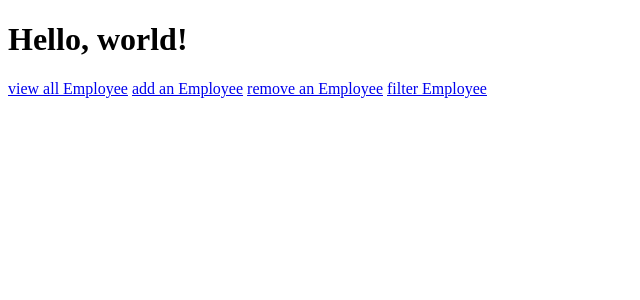
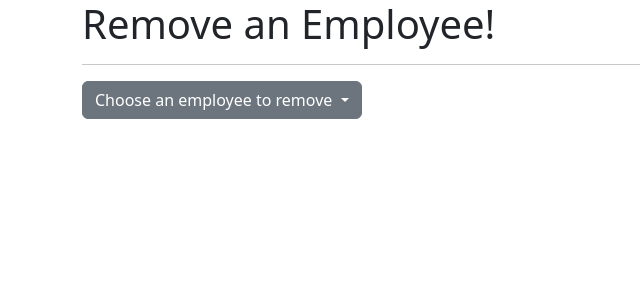
Before and after one commit to sarthakNegi-7777/Payroll_Management_System_Final, a Django app: page /remove_emp in a window 1280 px wide. Shown: the top 300 px of the page, without its empty margins (0-640 px from the left). Run offline with Django 4.2, Linux system fonts and the light colour scheme; data comes from the database, SQL or seed files in the repository; both versions use the stored data as it was after the commit.

Commit message:
Now we can remove employees

```diff
--- a/Emplyee_app/templates/all_emp.html
+++ b/Emplyee_app/templates/all_emp.html
@@ -14,7 +14,7 @@
         <table class="table table-dark table-striped table-bordered border-primary">
             <thead>
               <tr>
-                <th scope="col">#</th>
+                <th scope="col">employee id</th>
                 <th scope="col">First Name</th>
                 <th scope="col">Last Name</th>
                 <th scope="col">Salary</th>
--- a/Emplyee_app/templates/index.html
+++ b/Emplyee_app/templates/index.html
@@ -9,7 +9,7 @@
   <body>
 
     <div class="container">
-        <h1>Hello, world!</h1>
+        <h1>Office Employee Mangement System</h1>
         <a class="btn btn-primary" href="/all_emp" role="button">view  all Employee</a>
         <a class="btn btn-primary" href="/add_emp" role="button">add an Employee</a>
         <a class="btn btn-primary" href="/remove_emp" role="button">remove an Employee</a>
--- a/Emplyee_app/templates/remove_emp.html
+++ b/Emplyee_app/templates/remove_emp.html
@@ -3,16 +3,27 @@
 <head>
     <meta charset="UTF-8">
     <meta name="viewport" content="width=device-width, initial-scale=1.0">
+    <link href="https://cdn.jsdelivr.net/npm/bootstrap@5.3.2/dist/css/bootstrap.min.css" rel="stylesheet" integrity="sha384-T3c6CoIi6uLrA9TneNEoa7RxnatzjcDSCmG1MXxSR1GAsXEV/Dwwykc2MPK8M2HN" crossorigin="anonymous">
+
     <title>Document</title>
 </head>
 <body>
 
     <div class="container">
-        <h1>Hello, world!</h1>
-        <a class="btn btn-primary" href="/all_emp" role="button">view  all Employee</a>
-        <a class="btn btn-primary" href="/add_emp" role="button">add an Employee</a>
-        <a class="btn btn-primary" href="/remove_emp" role="button">remove an Employee</a>
-        <a class="btn btn-primary" href="/filter_emp" role="button">filter Employee</a>
+        <h1>Remove an Employee!</h1>
+        <hr>
+        <div class="dropdown">
+            <button class="btn btn-secondary dropdown-toggle" type="button" data-bs-toggle="dropdown" aria-expanded="false">
+              Choose an employee to remove
+            </button>
+            <ul class="dropdown-menu">
+                {% for emp1 in emp1 %}
+
+              <li><a class="dropdown-item" href="/remove_emp/{{emp1.id}}">{{emp1.first_name}} {{emp1.last_name}}</a></li>
+
+              {% endfor %}
+               </ul>
+          </div>
 
 
     </div>
--- a/Emplyee_app/urls.py
+++ b/Emplyee_app/urls.py
@@ -6,5 +6,6 @@ urlpatterns = [
     path('all_emp',views.all_emp, name = 'all_emp'),
     path('add_emp',views.add_emp, name = 'add_emp'),
     path('remove_emp',views.remove_emp, name = 'remove_emp'),
+    path('remove_emp/<int:emp_id>',views.remove_emp, name = 'remove_emp'),
     path('filter_emp',views.filter_emp, name = 'filter_emp'),
 ]
--- a/Emplyee_app/views.py
+++ b/Emplyee_app/views.py
@@ -38,7 +38,24 @@ def add_emp(request):
         return HttpResponse("an exception occured! Employee not added")
 
 
-def remove_emp(request):
-    return render(request,'remove_emp.html')
+def remove_emp(request,emp_id = 0):
+    if emp_id:
+        try:
+            emp_to_be_removed = Employee.objects.get(id = emp_id)
+            emp_to_be_removed.delete()
+            return HttpResponse("employee removed Successfully")
+
+        except:
+            return HttpResponse("Please enter a valid employee id")
+
+
+    emp1 = Employee.objects.all();
+    context = {
+        'emp1':emp1
+    }
+
+    return render(request,'remove_emp.html',context)
+
+
 def filter_emp(request):
     return render(request,'filter_emp.html')
```
Also changed, not shown: db.sqlite3.
